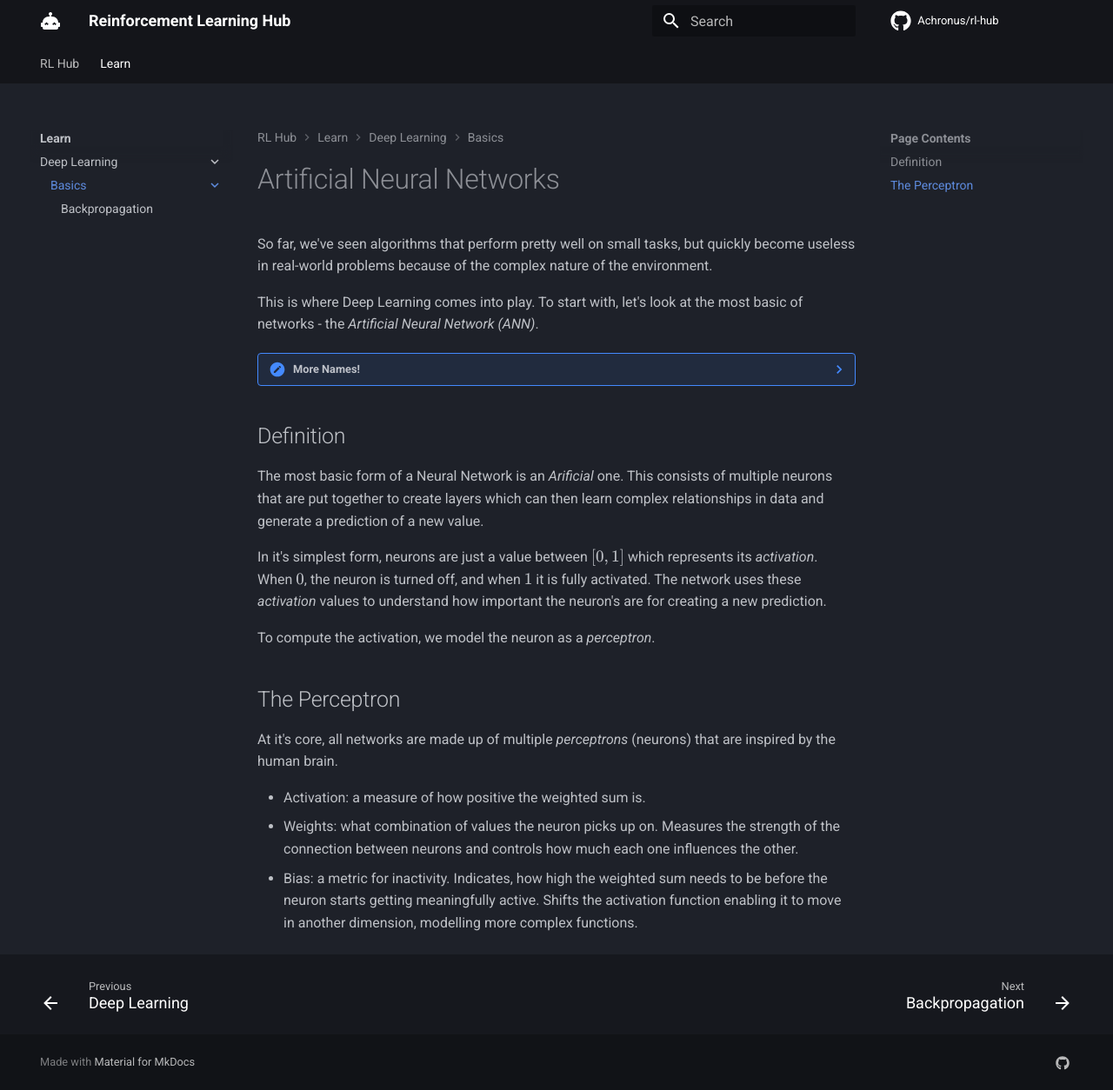
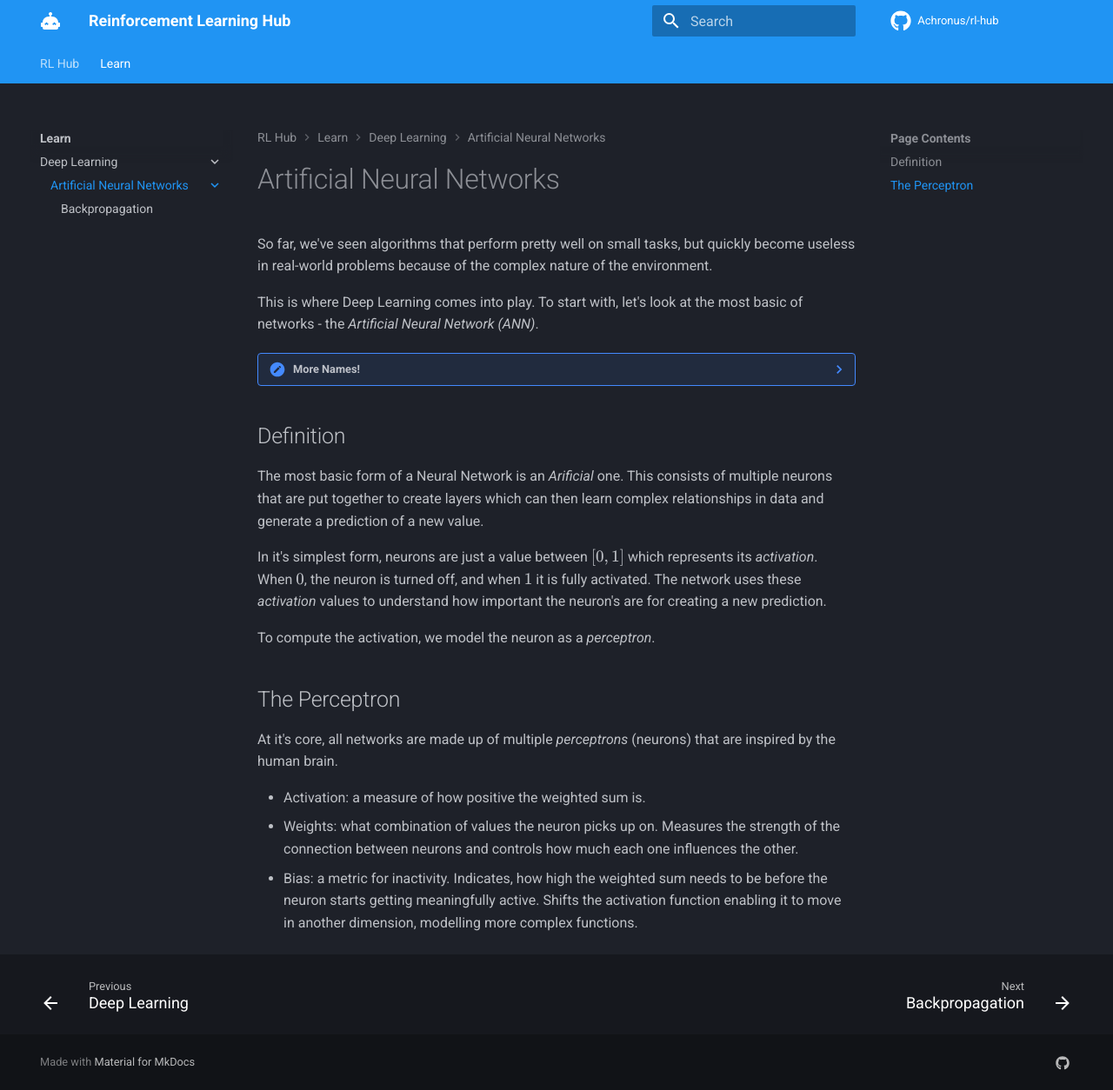
Before and after one commit to Achronus/rl-hub, an MkDocs documentation site: the page built from docs/learn/deep-learning/basics/index.md, in a window 1280 px wide and 1254 px high. Shown: the whole window at 87% size. Built offline with MkDocs 1.6.1 and Material for MkDocs 9.7.7, drawn with Linux system fonts in a browser that asks for light colours; comment, search, counter and statistics services are not loaded.

Commit message:
Update style of docs and page names

```diff
--- a/mkdocs.yml
+++ b/mkdocs.yml
@@ -7,8 +7,8 @@ theme:
   language: en
   palette:
     scheme: slate
-    primary: black
-    accent: blue
+    primary: blue
+    accent: cyan
   features:
     - navigation.tabs
     - navigation.indexes
@@ -35,8 +35,8 @@ nav:
     - Learn: learn/index.md
     - Deep Learning:
       - Deep Learning: learn/deep-learning/index.md
-      - Basics:
-        - Basics: learn/deep-learning/basics/index.md
+      - Artificial Neural Networks:
+        - Artificial Neural Networks: learn/deep-learning/basics/index.md
         - Backpropagation: learn/deep-learning/basics/backpropagation.md
 
 extra:
```
